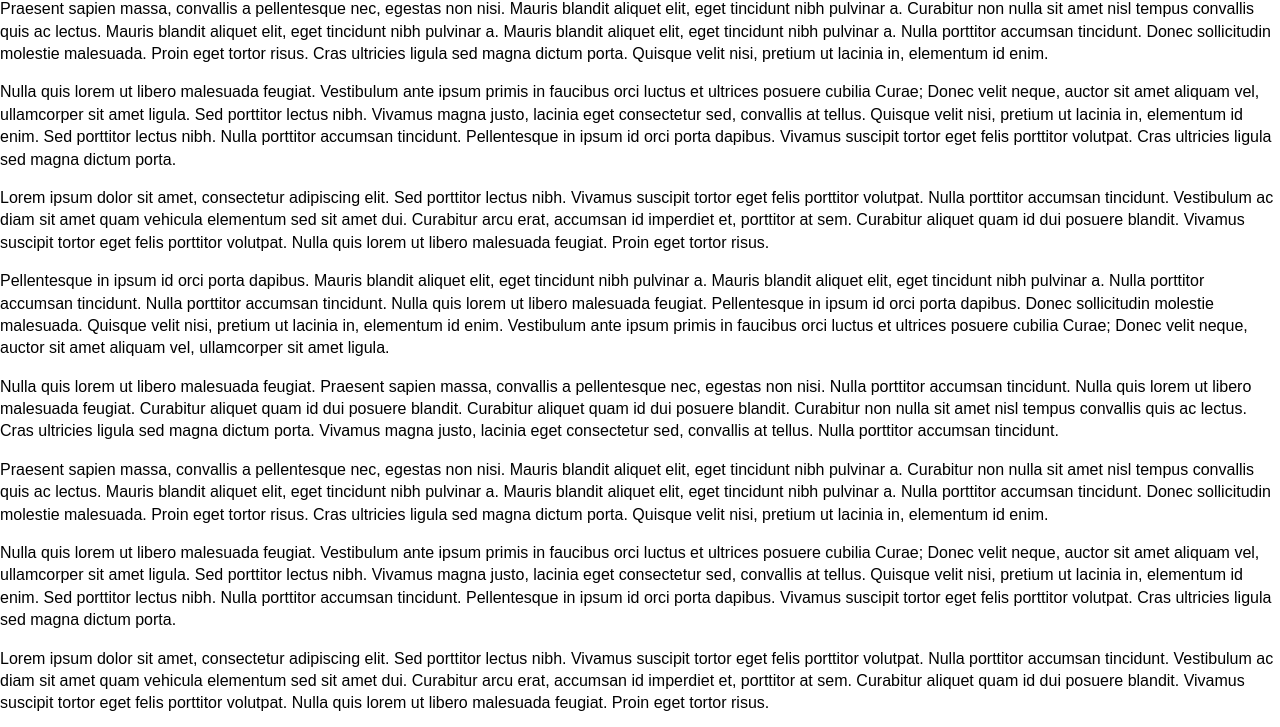
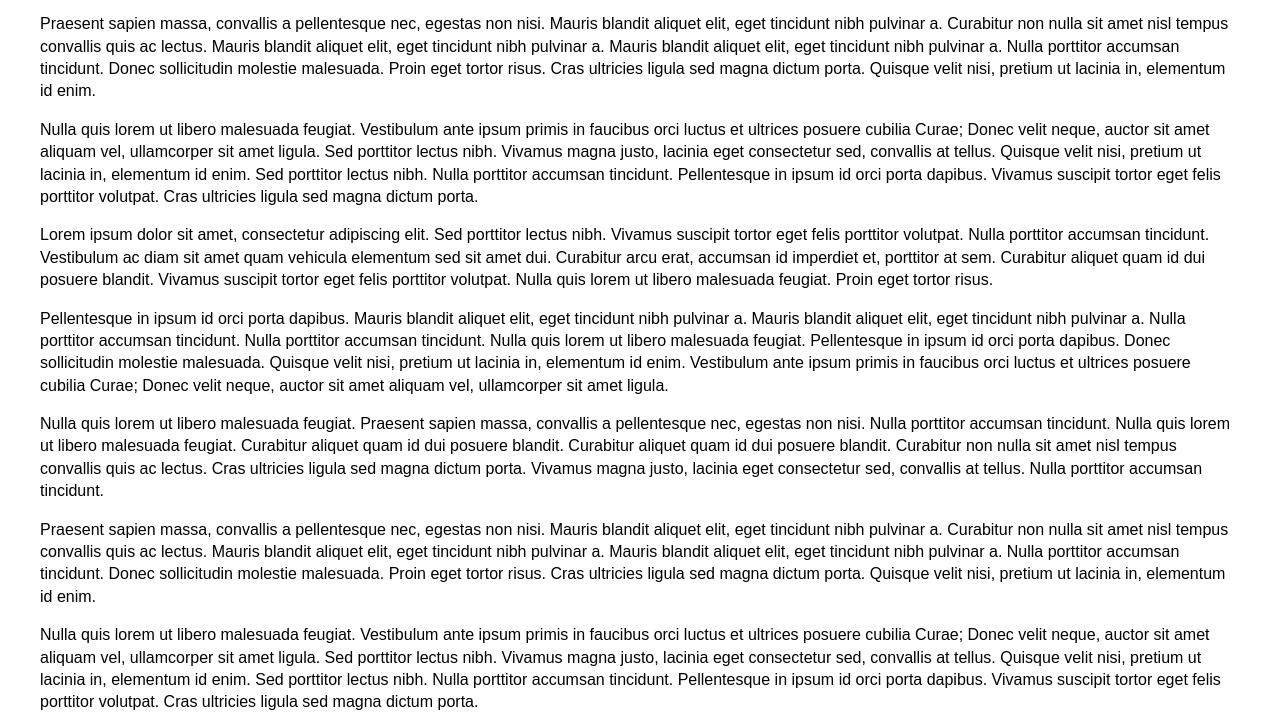
Before and after one commit to marcelbadua/Slide-Menu, a plain HTML site: page index.html in a window 1280 px wide. Shown: the part 68-795 px from the top of the page. Drawn offline with Linux system fonts and the light colour scheme.

Commit message:
Update index.html

```diff
--- a/index.html
+++ b/index.html
@@ -23,6 +23,11 @@
         }
         h1 {
             margin-top: 0;
+        }
+        #page-wrap {
+            max-width: 1200px;
+            margin: 0 auto;
+            padding: 15px;
         }
     </style>
 
```
